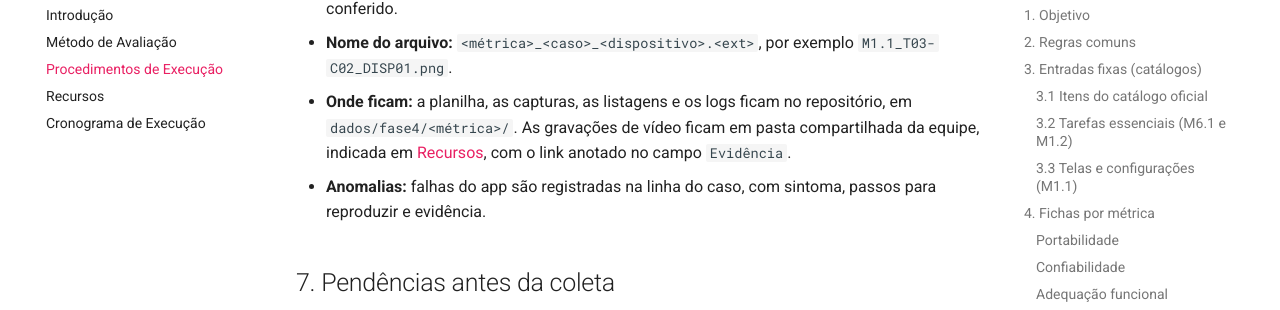
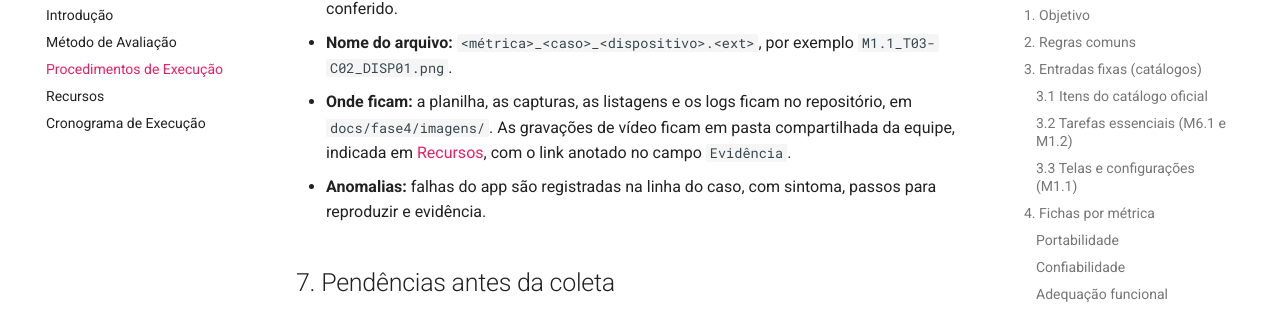
Before and after one commit to FCTE-Qualidade-de-Software-1/2026-2_T02_CAROL_SHAW, an MkDocs documentation site: the page built from docs/fase3/2-procedimentos.md, in a window 1280 px wide and 900 px high, scrolled down 9404 px. Shown: the part 141-451 px from the top of the window. Built offline with MkDocs 1.6.1 and Material for MkDocs 9.7.7, drawn with Linux system fonts in a browser that asks for light colours; comment, search, counter and statistics services are not loaded.

Commit message:
docs/alinhamento dos caminhos das evidências - #68

```diff
--- a/docs/fase3/2-procedimentos.md
+++ b/docs/fase3/2-procedimentos.md
@@ -250,7 +250,7 @@ Em amostras pequenas, um único defeito muda a nota e, pela regra da pior nota,
 
 - **Evidência de todos os casos:** cada linha da planilha aponta para a evidência indicada na ficha da métrica, também nos casos Conforme, para que qualquer resultado possa ser conferido.
 - **Nome do arquivo:** `<métrica>_<caso>_<dispositivo>.<ext>`, por exemplo `M1.1_T03-C02_DISP01.png`.
-- **Onde ficam:** a planilha, as capturas, as listagens e os logs ficam no repositório, em `dados/fase4/<métrica>/`. As gravações de vídeo ficam em pasta compartilhada da equipe, indicada em [Recursos](3-recursos.md), com o link anotado no campo `Evidência`.
+- **Onde ficam:** a planilha, as capturas, as listagens e os logs ficam no repositório, em `docs/fase4/imagens/`. As gravações de vídeo ficam em pasta compartilhada da equipe, indicada em [Recursos](3-recursos.md), com o link anotado no campo `Evidência`.
 - **Anomalias:** falhas do app são registradas na linha do caso, com sintoma, passos para reproduzir e evidência.
 
 ## 7. Pendências antes da coleta
```
Also changed, not shown: docs/fase3/4-cronograma.md (+1 -1 lines).
